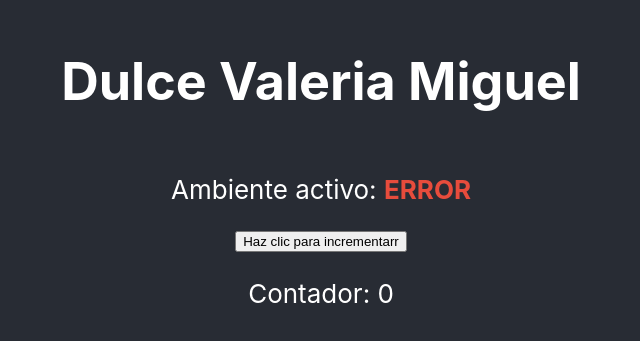
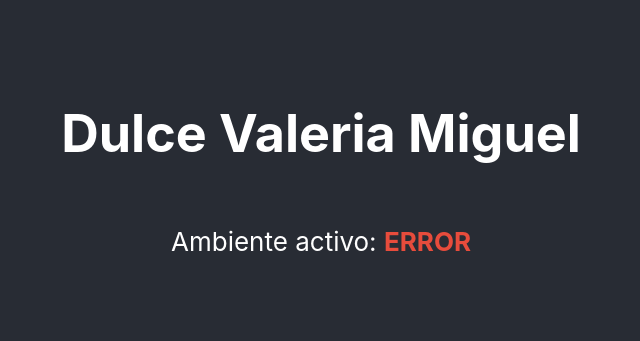
Before and after one commit to Valeria-Miguel/reme, a React (Create React App) app: page / in a window 1280 px wide. Shown: the part 225-566 px from the top of the page, without its empty margins (319-959 px from the left). Built offline with nearby package versions, Linux system fonts and the light colour scheme; no server answers.

Commit message:
Update App.js

```diff
--- a/src/App.js
+++ b/src/App.js
@@ -45,12 +45,6 @@ function App() {
             {env}
           </span>
         </p>
-
-        <button className="counter-btn" onClick={handleClick}>
-          Haz clic para incrementarr
-        </button>
-
-        <p>Contador: <span className="counter">{count}</span></p>
       </header>
     </div>
   );
```
